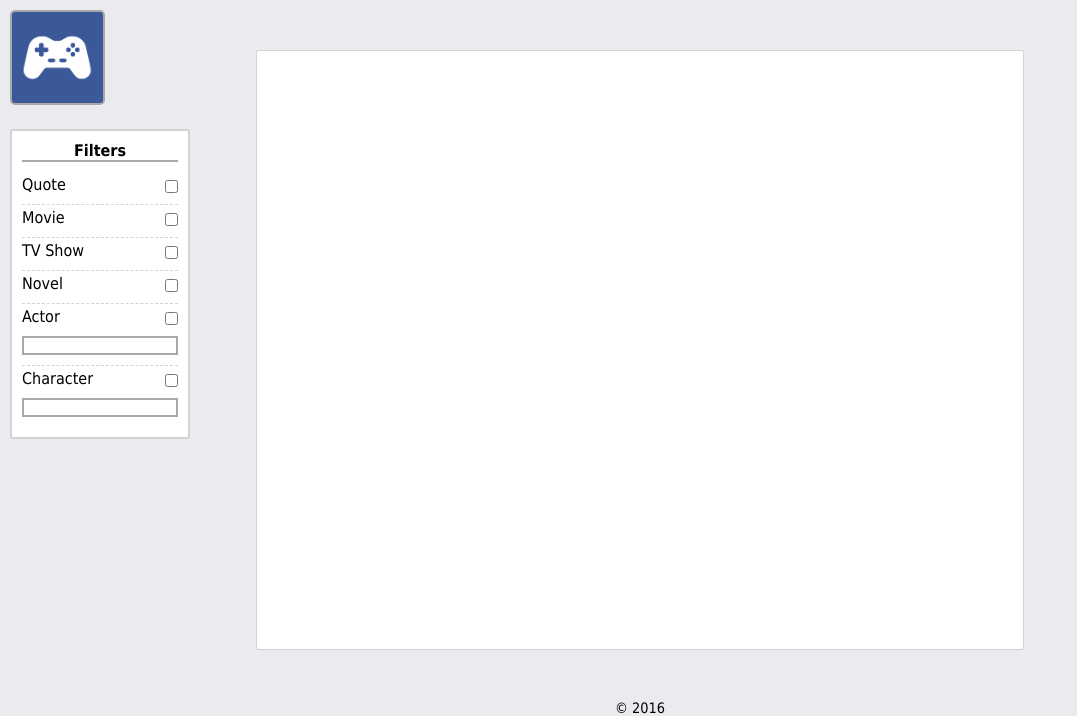
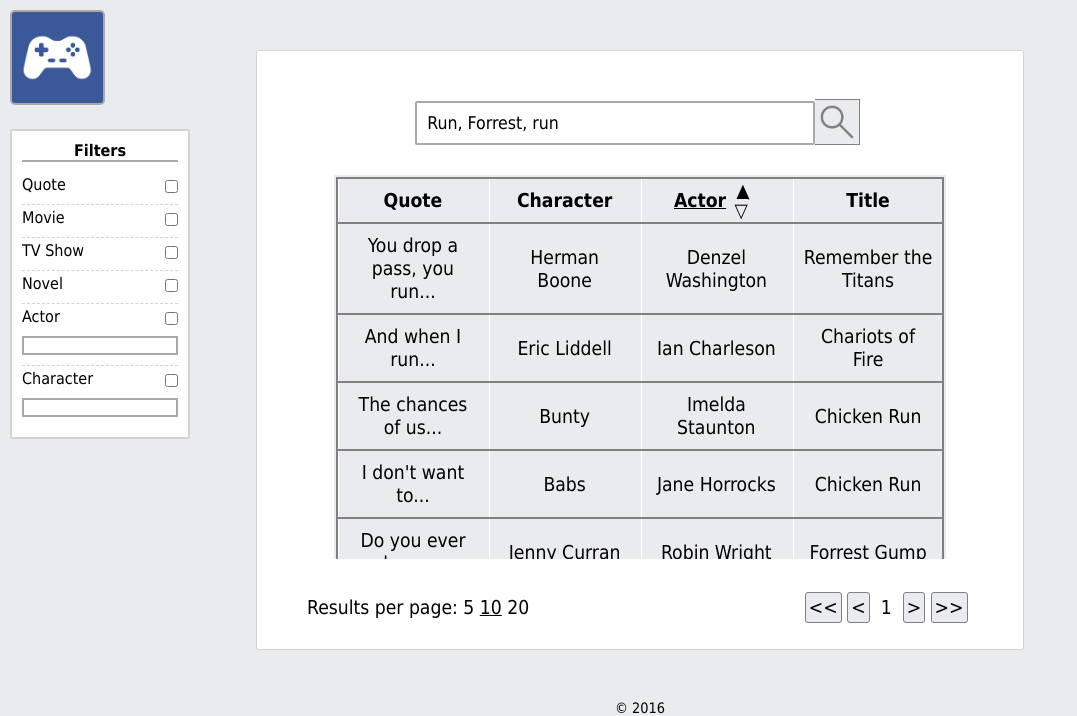
Before and after one commit to dannye/quotebook, a PHP site: page /html/quote.html in a window 1280 px wide. Shown: the part 100-816 px from the top of the page, without its empty margins (0-1077 px from the left). Run offline with PHP 8.4, Linux system fonts and the light colour scheme.

```diff
--- a/css/search.css
+++ b/css/search.css
@@ -13,7 +13,7 @@
 #results {
 	width: 80%;
 	margin: auto;
-	overflow: scroll;
+	overflow-y: scroll;
 	max-height: calc(100% - 150px);
 	padding: 2px;
 }
@@ -27,6 +27,7 @@ th, td {
 	padding: 10px;
 	font-size: 1.2rem;
 	border-left: 1px solid white;
+	width: 25%;
 }
 
 tr {
@@ -47,6 +48,10 @@ tr {
 	position: relative;
 	top: 10px;
 	left: -11px;
+}
+
+#selected {
+	margin-bottom: 30px;
 }
 
 #per-page {
--- a/css/site.css
+++ b/css/site.css
@@ -172,3 +172,16 @@ a {
 .filter-label:nth-child(2) {
 	border: 0;
 }
+
+.fb-like {
+	height: 20px;
+	width: 20px;
+	float: right;
+	margin: 5px;
+}
+
+.fb-share {
+	height: 30px;
+	width: 70px;
+	float: right;
+}
--- a/html/quote.html
+++ b/html/quote.html
@@ -5,7 +5,7 @@
 		<meta charset="UTF-8" />
 		<title>Quotebook</title>
 		<link rel="stylesheet" href="../css/site.css" />
-		<link rel="stylesheet" href="../css/quote.css" />
+		<link rel="stylesheet" href="../css/search.css" />
 		<link rel="icon" href="../images/favicon.ico" type="image/x-icon" />
 	</head>
 
@@ -42,7 +42,27 @@
 		</div>
 
 		<div id="page">
-
+			<input type="text" id="search" name="search" value="Run, Forrest, run" placeholder="Search Quotebook..."/>
+			<a href="search.html"><img alt="img" id="magnifying-glass" src="../images/magnifying_glass.png"/></a>
+			<div id="results"><table>
+				<th>Quote</th><th>Character</th><th><span id="asc">Actor</span><span id="up-arrow">&#9650 </span><span id="down-arrow">&#9661 </span></th><th>Title</th>
+				<tr><td>You drop a pass, you run...</td><td>Herman Boone</td><td>Denzel Washington</td><td>Remember the Titans</td></tr>
+				<tr><td>And when I run...</td><td>Eric Liddell</td><td>Ian Charleson</td><td>Chariots of Fire</td></tr>
+				<tr><td>The chances of us...</td><td>Bunty</td><td>Imelda Staunton</td><td>Chicken Run</td></tr>
+				<tr><td>I don't want to...</td><td>Babs</td><td>Jane Horrocks</td><td>Chicken Run</td></tr>
+				<tr><td>Do you ever dream...</td><td>Jenny Curran</td><td>Robin Wright</td><td>Forrest Gump</td></tr>
+				<tr><td><div id="selected">Run, Forrest! run!</div>
+					<img alt="like" class="fb-like" src="../images/facebook_like_thumb.png"/>
+					<img alt="share" class="fb-share" src="../images/facebook_share.png"/></td>
+					</td><td>Jenny Curran</td><td>Robin Wright</td><td>Forrest Gump</td>
+				</tr>
+				<tr><td>Hello, my name's...</td><td>Forrest Gump</td><td>Tom Hanks</td><td>Forrest Gump</td></tr>
+				<tr><td>My momma always...</td><td>Forrest Gump</td><td>Tom Hanks</td><td>Forrest Gump</td></tr>
+				<tr><td>Stupid is as stupid...</td><td>Forrest Gump</td><td>Tom Hanks</td><td>Forrest Gump</td></tr>
+				<tr><td>Chickens go in...</td><td>Mr. Tweedy</td><td>Tony Haygarth</td><td>Chicken Run</td></tr>
+			</table></div>
+			<div id="per-page">Results per page: <a href="search_actor.html">5</a> <span id="current-rpp">10</span> 20</div>
+			<div id="page-arrows"><span id="page-arrow"><<</span> <span id="page-arrow"><</span>  1  <span id="page-arrow">></span> <span id="page-arrow">>></span> </div>
 		</div>
 
 		<footer>
```
Also changed, not shown: css/home.css (+1 -13 lines), html/search.html (+7 -3 lines), html/search_10.html (+6 -2 lines), html/search_actor.html (+8 -4 lines), css/quote.css (added).
